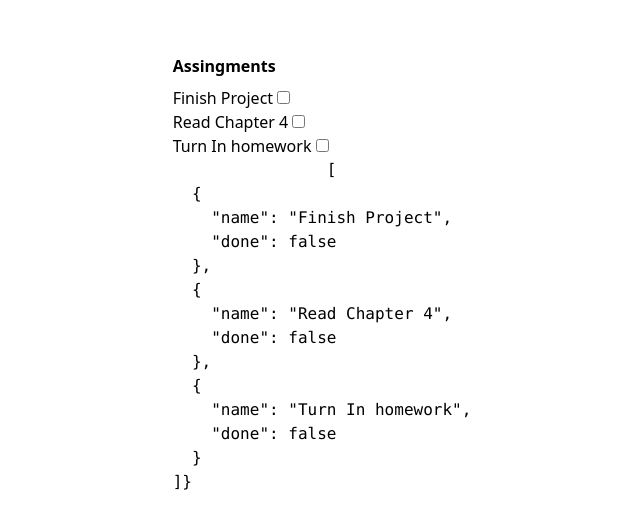
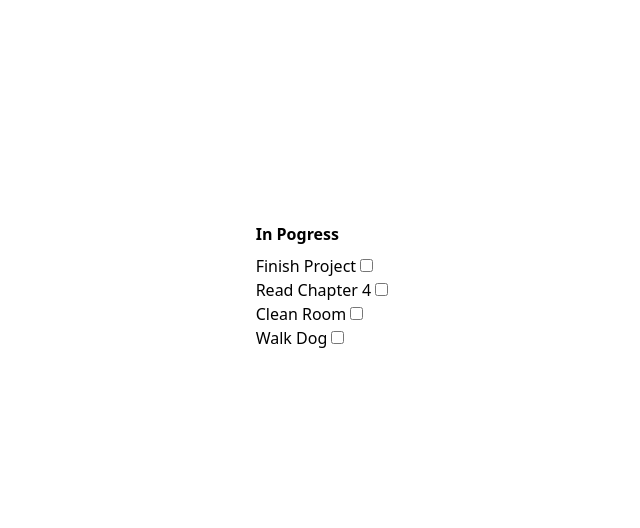
Before and after one commit to sajibAdhi/learn-vue, a plain HTML site: page index.html in a window 1280 px wide. Shown: the part 114-642 px from the top of the page, without its empty margins (318-958 px from the left). Drawn offline with nearby package versions, Linux system fonts and the light colour scheme.

Commit message:
List, Conditionals, Computed Property

```diff
--- a/index.html
+++ b/index.html
@@ -12,24 +12,38 @@
 </head>
 
 <body class="h-full grid place-items-center">
+    <div id="app">
 
-    <div id="app">
-        <section>
-            <h2 class="font-bold mb-2">Assingments</h2>
+        <section v-show="inPogressAssingments.length">
+            <h2 class="font-bold mb-2">In Pogress</h2>
 
             <ul>
-                <li v-for="assingment in assingments">
+                <li v-for="assingment in inPogressAssingments" :key="assingment.id">
                     <label>
                         {{ assingment.name }}
-                        <input type="checkbox" v-model="assingment.done">
+                        <input type="checkbox" v-model="assingment.complete">
                     </label>
                 </li>
             </ul>
 
-            <pre>
-                {{ assingments }}}
-            </pre>
         </section>
+
+
+
+        <section v-if="completedAssingments.length" class="mt-8">
+            <h2 class="font-bold mb-2">Completed</h2>
+
+            <ul>
+                <li v-for="assingment in completedAssingments" :key="assingment.id">
+                    <label>
+                        {{ assingment.name }}
+                        <input type="checkbox" v-model="assingment.complete">
+                    </label>
+                </li>
+            </ul>
+
+        </section>
+
     </div>
 
 
@@ -38,12 +52,22 @@
             data() {
                 return {
                     assingments: [
-                        { "name": "Finish Project", "done": false },
-                        { "name": "Read Chapter 4", "done": false },
-                        { "name": "Turn In homework", "done": false },
+                        { id: 1, name: "Finish Project", complete: false },
+                        { id: 2, name: "Read Chapter 4", complete: false },
+                        { id: 3, name: "Clean Room", complete: false },
+                        { id: 4, name: "Walk Dog", complete: false },
                     ]
                 }
             },
+
+            computed: {
+                inPogressAssingments() {
+                    return this.assingments.filter(a => !a.complete);
+                },
+                completedAssingments() {
+                    return this.assingments.filter(a => a.complete);
+                }
+            }
         }
         Vue.createApp(app).mount("#app");
     </script>
```
